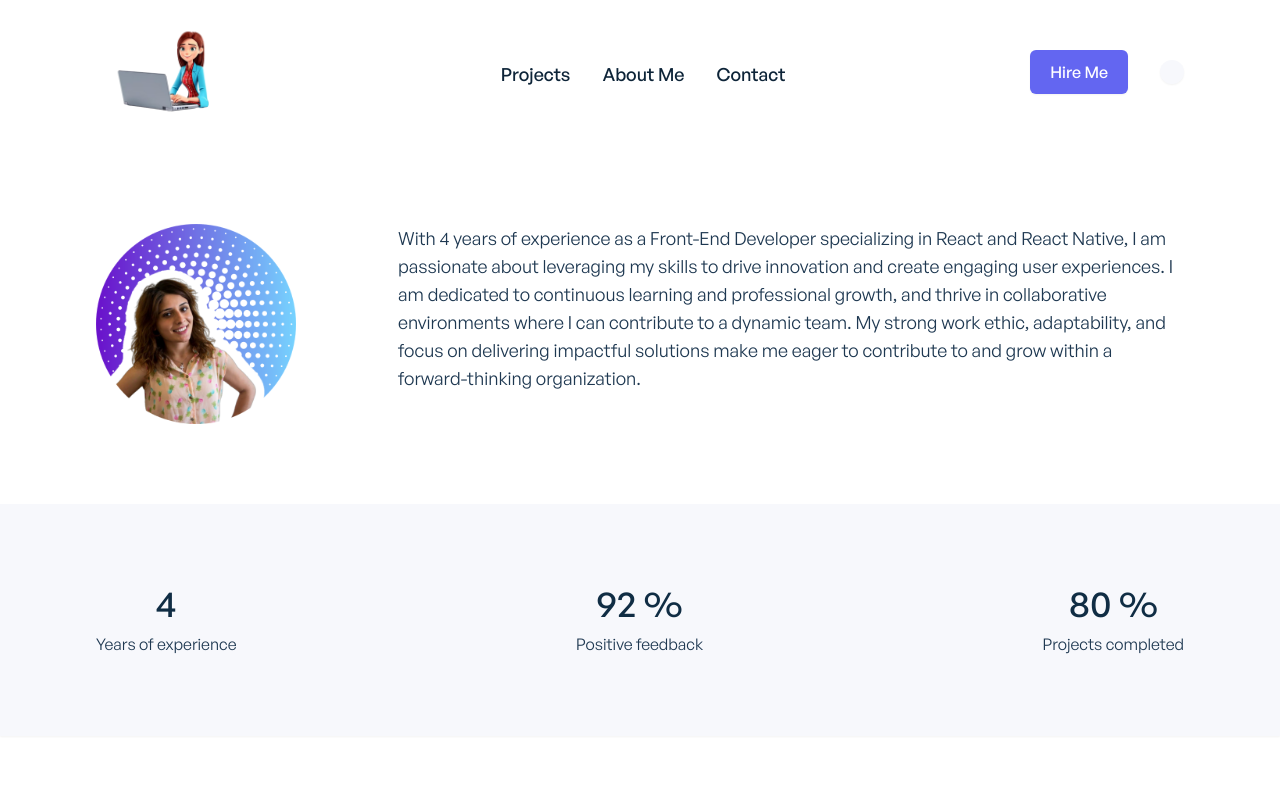
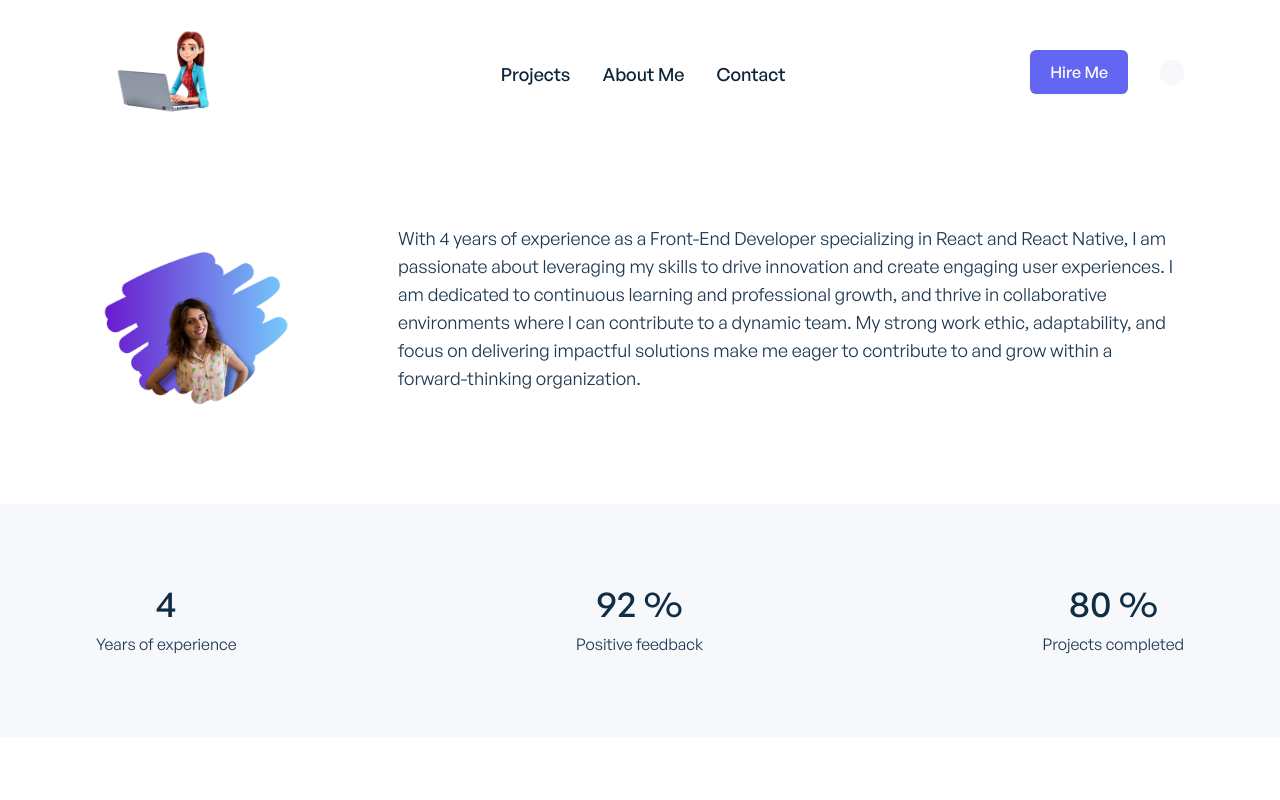
Before and after one commit to gayanegrig/gayanegrigcv.io, a Next.js app: page /about in a window 1280 px wide. Shown: the top 800 px of the page. Built offline with nearby package versions, Linux system fonts and the light colour scheme.

Commit message:
fix deploy

```diff
--- a/components/about/AboutMeBio.jsx
+++ b/components/about/AboutMeBio.jsx
@@ -1,6 +1,7 @@
 import Image from 'next/image';
 import { useState } from 'react';
 import { aboutMeData } from '../../data/aboutMeData';
+import { Developer } from '../../public/images/assets.images';
 
 function AboutMeBio() {
 	const [aboutMe] = useState(aboutMeData);
@@ -8,7 +9,7 @@ function AboutMeBio() {
 		<div className="block sm:flex sm:gap-10 mt-10 sm:mt-20">
 			<div className="w-full sm:w-1/4 mb-7 sm:mb-0">
 				<Image
-					src="/images/profile.jpeg"
+					src={Developer}
 					width={200}
 					height={200}
 					className="rounded-lg"
--- a/pages/projects/[id].jsx
+++ b/pages/projects/[id].jsx
@@ -36,7 +36,7 @@ function ProjectSingle(props) {
         {props.project.ProjectImages?.map((project) => (
           <div className="mb-10 sm:mb-0" key={project.id}>
             <Image
-              src={project.img.src}
+              src={project.img}
               className="rounded-xl cursor-pointer shadow-lg sm:shadow-none"
               alt={project?.title}
               layout="responsive"
```
